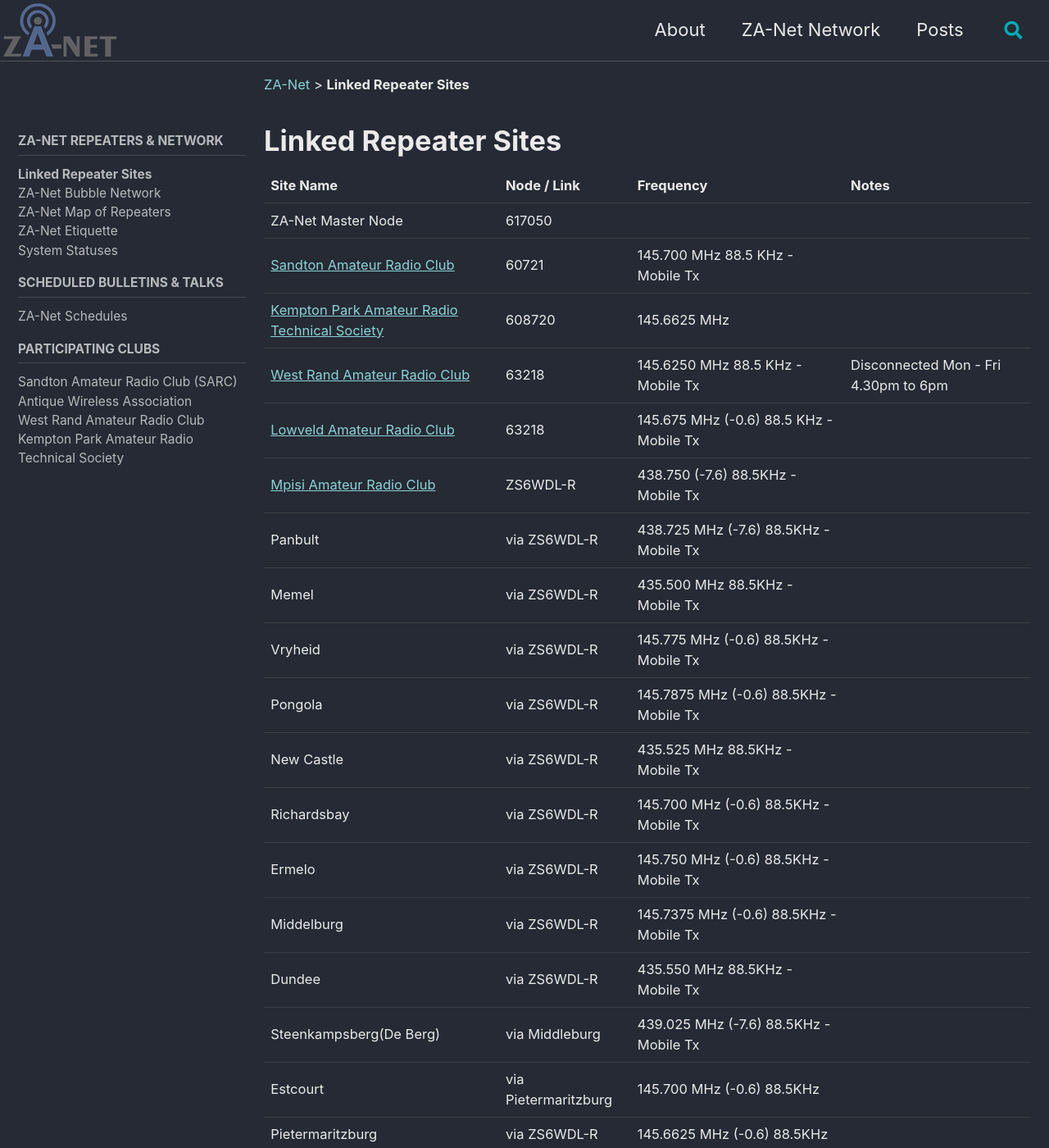
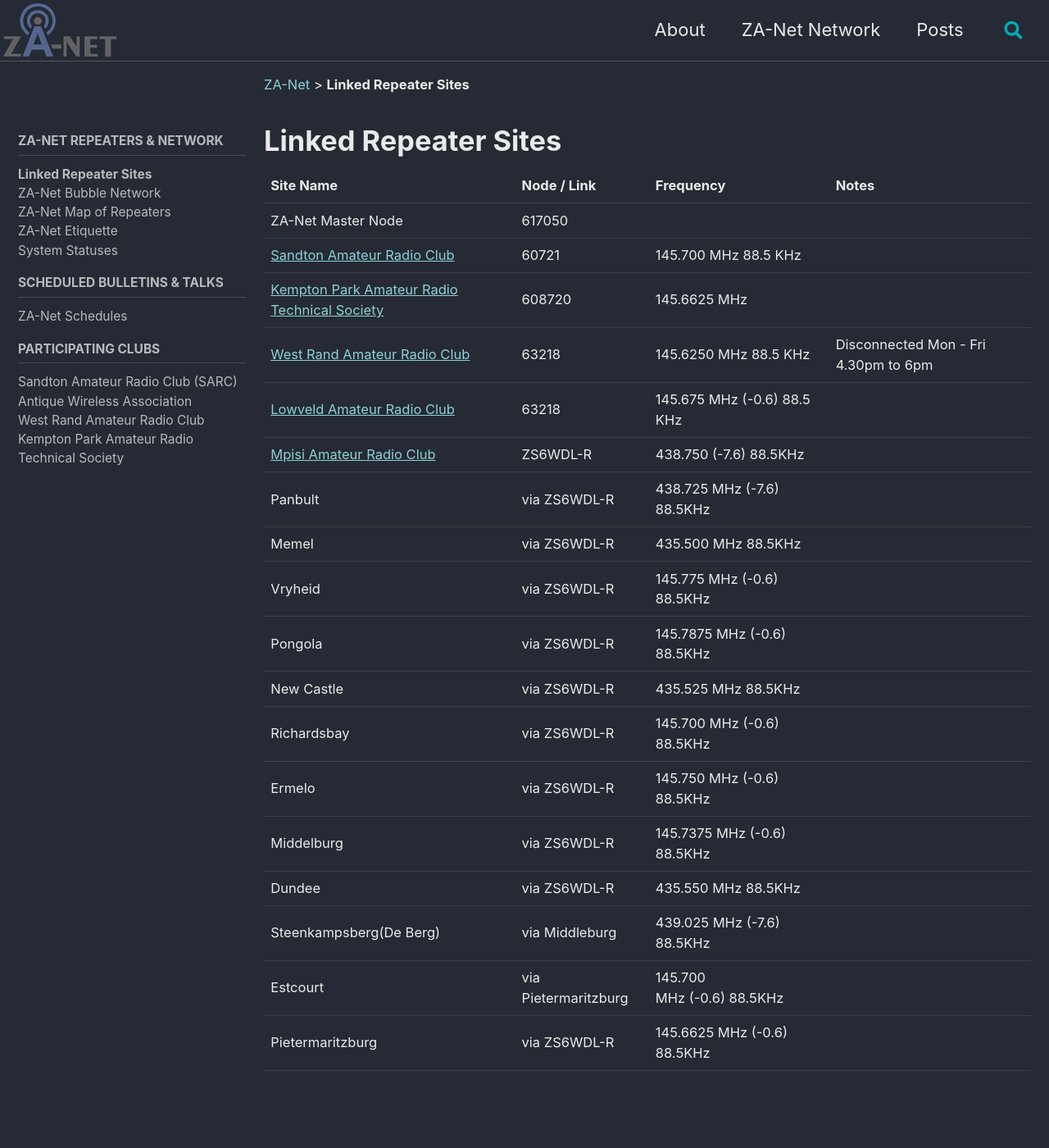
Before and after one commit to za-net/za-net.github.io, a Jekyll site: the page built from _pages/network.md, in a window 1280 px wide and 1400 px high. Shown: the whole window at 82% size. Built offline with Jekyll 4.4.1, drawn with Linux system fonts in a browser that asks for light colours; cached includes are drawn as plain includes.

```diff
--- a/_pages/network.md
+++ b/_pages/network.md
@@ -11,20 +11,20 @@
 ---
 | **Site Name** | **Node / Link** | **Frequency** | **Notes** |
 | ZA-Net Master Node | 617050 | | |
-|[Sandton Amateur Radio Club](https://www.zs6stn.org.za/){:target="_blank"} | 60721 | 145.700 MHz 88.5 KHz - Mobile Tx | |
+|[Sandton Amateur Radio Club](https://www.zs6stn.org.za/){:target="_blank"} | 60721 | 145.700 MHz 88.5 KHz | |
 |[Kempton Park Amateur Radio Technical Society](https://zs6kts.co.za/){:target="_blank"} | 608720 | 145.6625 MHz | |
-|[West Rand Amateur Radio Club](https://www.zs6wr.co.za/){:target="_blank"} | 63218 | 145.6250 MHz 88.5 KHz - Mobile Tx | Disconnected Mon - Fri 4.30pm to 6pm |
-|[Lowveld Amateur Radio Club](https://www.facebook.com/ZS6LOW/){:target="_blank"} | 63218 |  145.675 MHz (-0.6) 88.5 KHz - Mobile Tx | |
-| [Mpisi Amateur Radio Club](https://www.facebook.com/groups/848835003502702/){:target="_blank"} | ZS6WDL-R | 438.750 (-7.6) 88.5KHz - Mobile Tx | |
-| Panbult | via ZS6WDL-R | 438.725 MHz (-7.6) 88.5KHz - Mobile Tx | |
-| Memel | via ZS6WDL-R | 435.500 MHz 88.5KHz - Mobile Tx  | |
-| Vryheid | via ZS6WDL-R | 145.775 MHz (-0.6) 88.5KHz - Mobile Tx  | |
-| Pongola | via ZS6WDL-R | 145.7875 MHz (-0.6) 88.5KHz - Mobile Tx |  |
-| New Castle | via ZS6WDL-R | 435.525 MHz 88.5KHz - Mobile Tx  | |
-| Richardsbay  | via ZS6WDL-R | 145.700 MHz (-0.6) 88.5KHz - Mobile Tx  | |
-| Ermelo  | via ZS6WDL-R | 145.750 MHz (-0.6) 88.5KHz - Mobile Tx  | |
-| Middelburg  | via ZS6WDL-R | 145.7375 MHz (-0.6) 88.5KHz - Mobile Tx  | |
-| Dundee | via ZS6WDL-R | 435.550 MHz 88.5KHz - Mobile Tx  | |
-| Steenkampsberg(De Berg)| via Middleburg | 439.025 MHz (-7.6) 88.5KHz - Mobile Tx  | |
+|[West Rand Amateur Radio Club](https://www.zs6wr.co.za/){:target="_blank"} | 63218 | 145.6250 MHz 88.5 KHz | Disconnected Mon - Fri 4.30pm to 6pm |
+|[Lowveld Amateur Radio Club](https://www.facebook.com/ZS6LOW/){:target="_blank"} | 63218 |  145.675 MHz (-0.6) 88.5 KHz | |
+| [Mpisi Amateur Radio Club](https://www.facebook.com/groups/848835003502702/){:target="_blank"} | ZS6WDL-R | 438.750 (-7.6) 88.5KHz | |
+| Panbult | via ZS6WDL-R | 438.725 MHz (-7.6) 88.5KHz | |
+| Memel | via ZS6WDL-R | 435.500 MHz 88.5KHz  | |
+| Vryheid | via ZS6WDL-R | 145.775 MHz (-0.6) 88.5KHz  | |
+| Pongola | via ZS6WDL-R | 145.7875 MHz (-0.6) 88.5KHz |  |
+| New Castle | via ZS6WDL-R | 435.525 MHz 88.5KHz  | |
+| Richardsbay  | via ZS6WDL-R | 145.700 MHz (-0.6) 88.5KHz  | |
+| Ermelo  | via ZS6WDL-R | 145.750 MHz (-0.6) 88.5KHz  | |
+| Middelburg  | via ZS6WDL-R | 145.7375 MHz (-0.6) 88.5KHz  | |
+| Dundee | via ZS6WDL-R | 435.550 MHz 88.5KHz  | |
+| Steenkampsberg(De Berg)| via Middleburg | 439.025 MHz (-7.6) 88.5KHz  | |
 | Estcourt  | via Pietermaritzburg | 145.700 MHz (-0.6) 88.5KHz | |
 | Pietermaritzburg  | via ZS6WDL-R | 145.6625 MHz (-0.6) 88.5KHz | |
```
